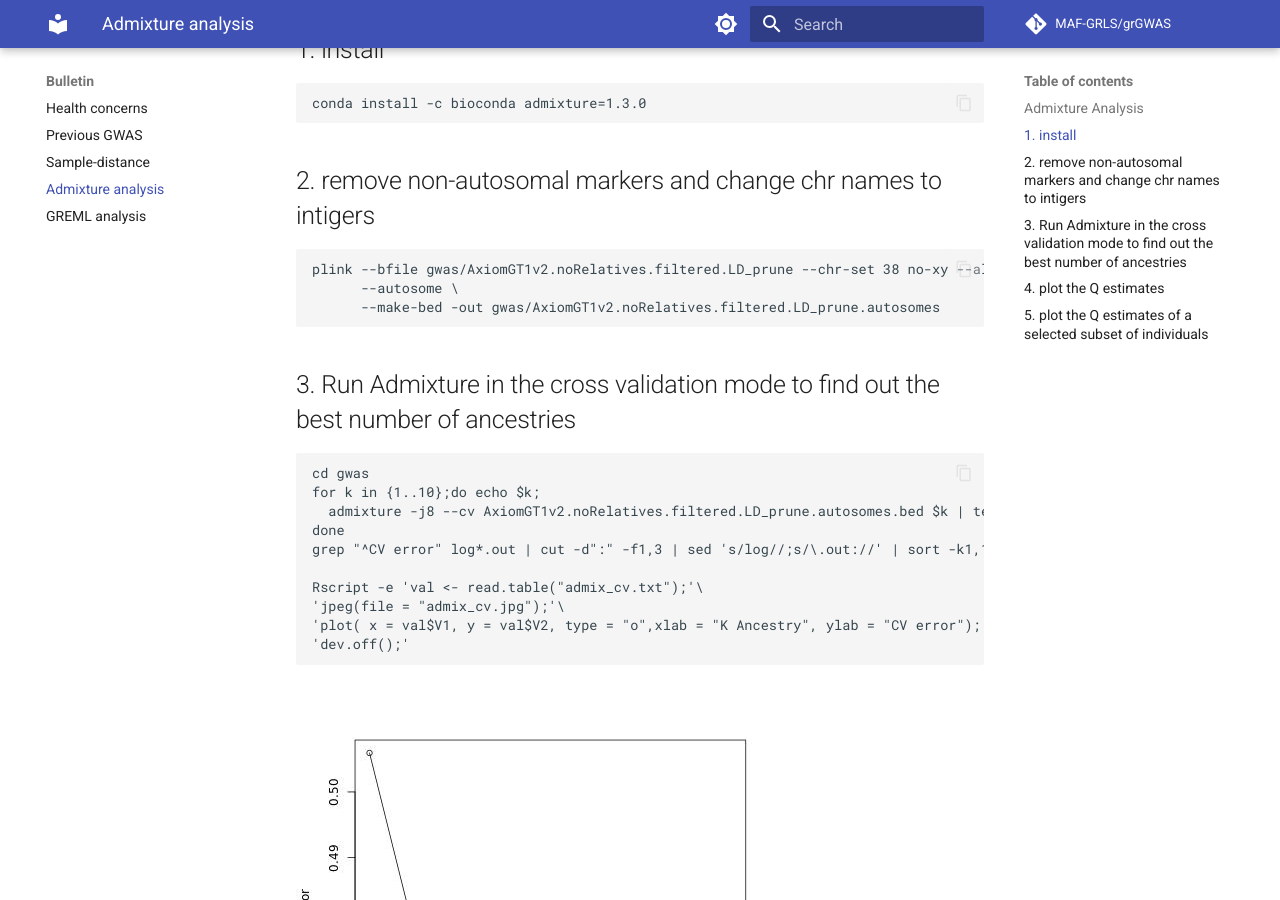
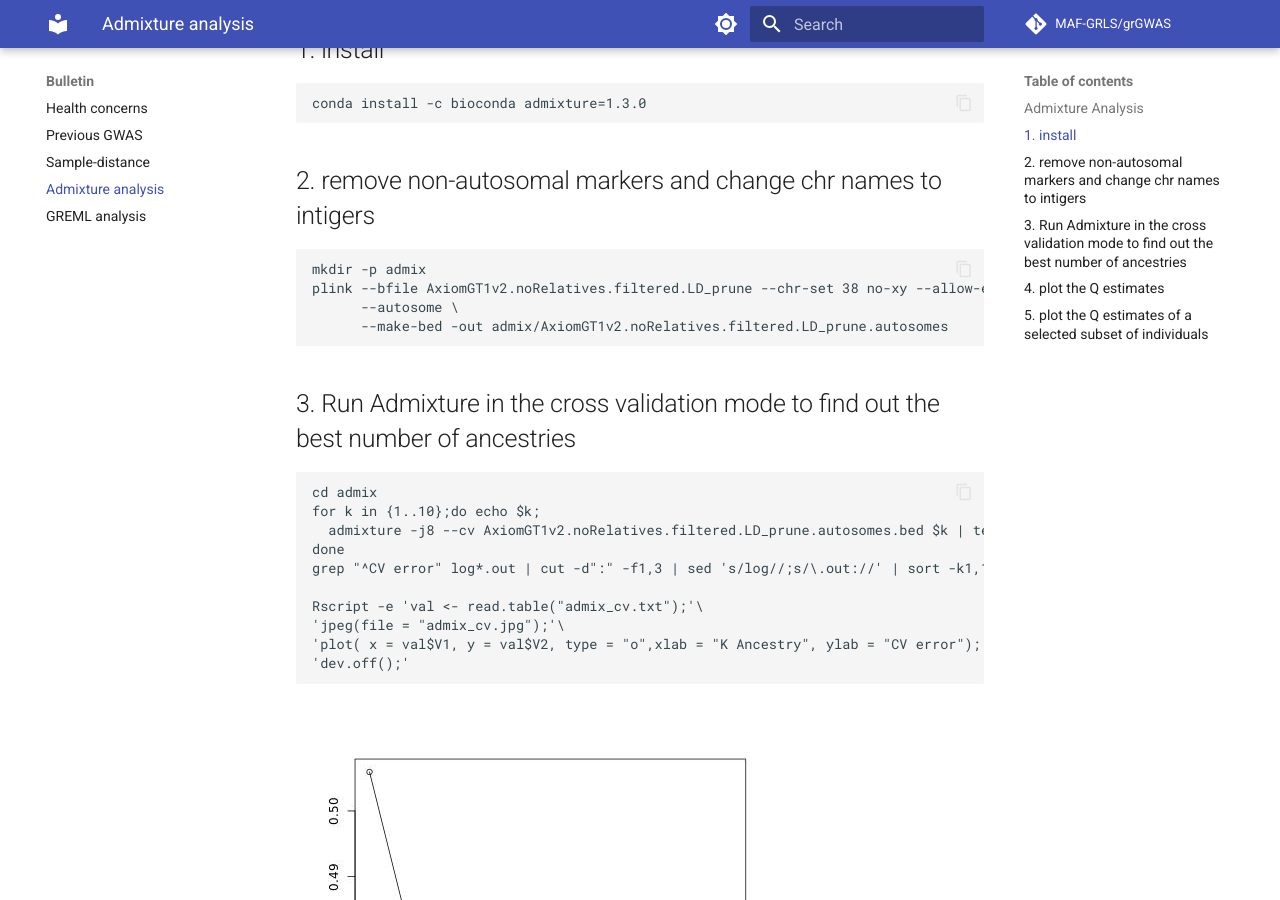
Before and after one commit to morrisanimalfoundation/grGWAS, an MkDocs documentation site: the page built from docs/ext_docs/admixture_analysis.md, in a window 1280 px wide and 900 px high, scrolled down 1203 px. Built offline with MkDocs 1.6.1 and Material for MkDocs 9.7.7, drawn with Linux system fonts in a browser that asks for light colours; comment, search, counter and statistics services are not loaded.

Commit message:
Update admixture_analysis.md

````diff
--- a/docs/ext_docs/admixture_analysis.md
+++ b/docs/ext_docs/admixture_analysis.md
@@ -19,14 +19,15 @@ conda install -c bioconda admixture=1.3.0
 
 ## 2. remove non-autosomal markers and change chr names to intigers
 ```
-plink --bfile gwas/AxiomGT1v2.noRelatives.filtered.LD_prune --chr-set 38 no-xy --allow-extra-chr \
+mkdir -p admix
+plink --bfile AxiomGT1v2.noRelatives.filtered.LD_prune --chr-set 38 no-xy --allow-extra-chr \
       --autosome \
-      --make-bed -out gwas/AxiomGT1v2.noRelatives.filtered.LD_prune.autosomes
+      --make-bed -out admix/AxiomGT1v2.noRelatives.filtered.LD_prune.autosomes
 ```
 
 ## 3. Run Admixture in the cross validation mode to find out the best number of ancestries
 ```
-cd gwas
+cd admix
 for k in {1..10};do echo $k;
   admixture -j8 --cv AxiomGT1v2.noRelatives.filtered.LD_prune.autosomes.bed $k | tee log${k}.out
 done
````
